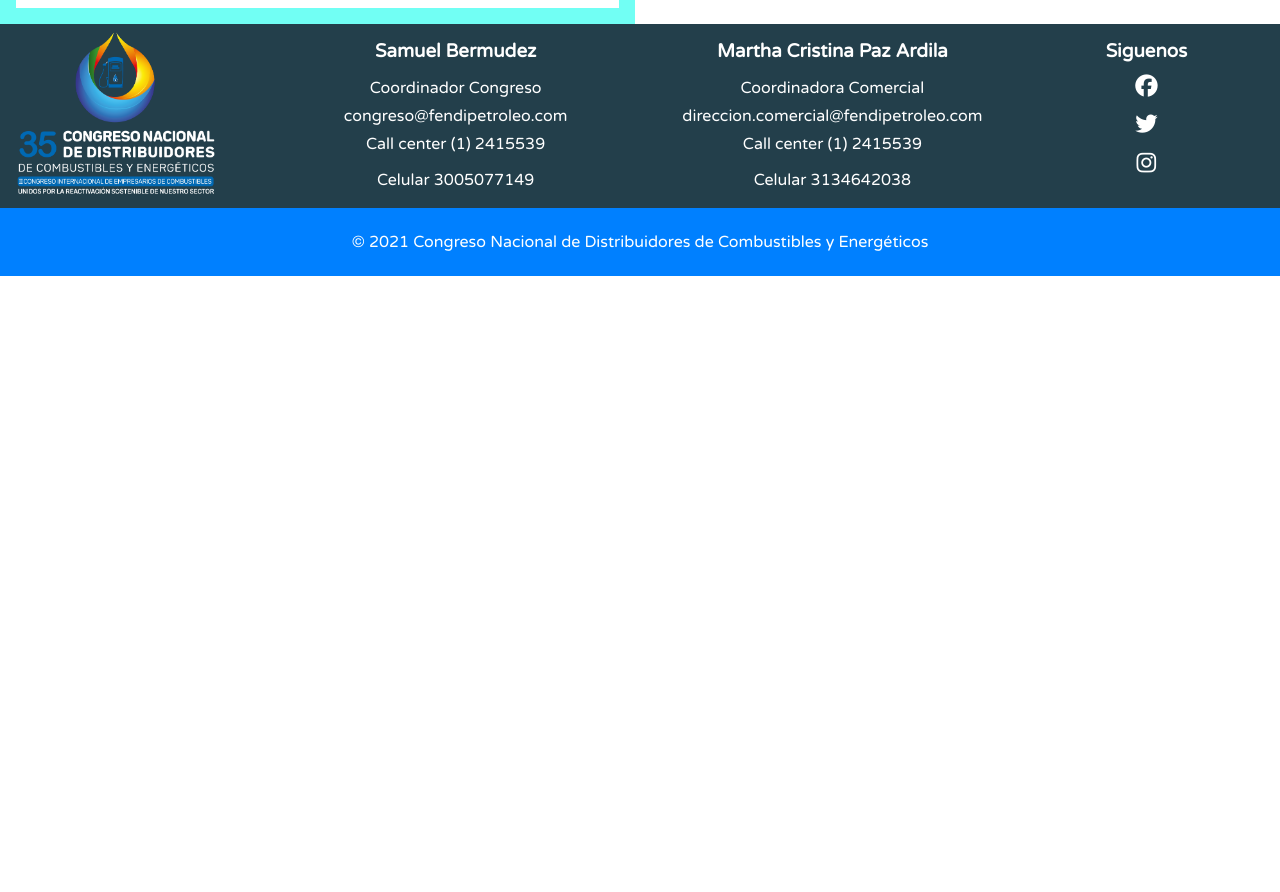
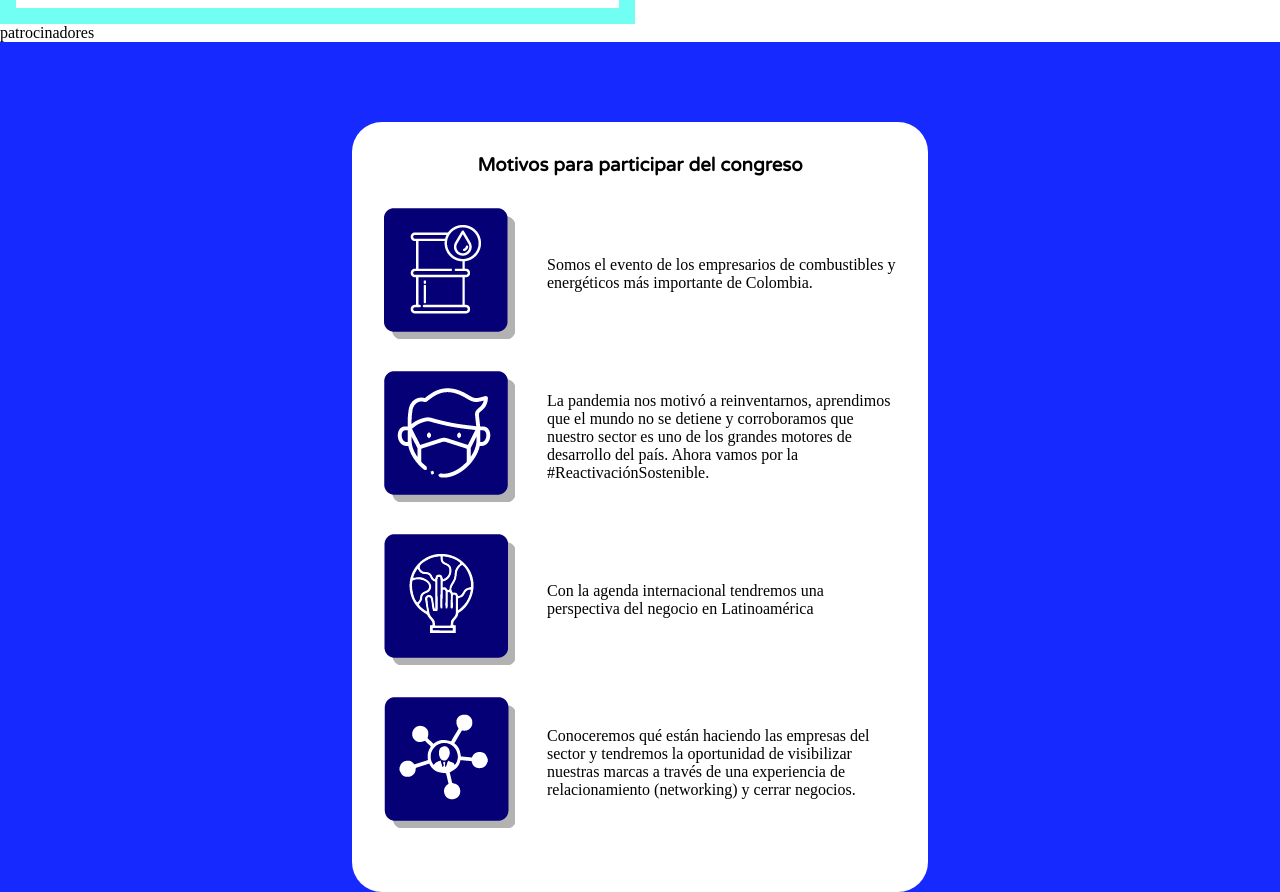
Before and after one commit to drbv27/Congreso35, a plain HTML site: page index.html in a window 1280 px wide. Shown: the part 1780-2672 px from the top of the page. Before the commit the page ends 2056 px from the top, so only its background shows below. Drawn offline with Linux system fonts and the light colour scheme.

Commit message:
Se crea la carpeta js, se crea la sesion de motivos con su respectivo scss

```diff
--- a/index.html
+++ b/index.html
@@ -72,6 +72,36 @@
         </div>
       </article>
     </section>
+    <section class="patrocinadores">patrocinadores</section>
+    <section class="motivos">
+      <div class="contenidomot">
+        <div>
+          <h3>Motivos para participar del congreso </h3>
+        </div>
+        <div class="infomotivos">
+          <img src="./src/img/motivos/Icon_01.png" alt="">
+          <p>Somos el evento de los empresarios de combustibles y energéticos más
+            importante de Colombia.</p>
+        </div>
+        <div class="infomotivos">
+          <img src="./src/img/motivos/Icon_02.png" alt="">
+          <p>La pandemia nos motivó a reinventarnos, aprendimos que el mundo no se
+            detiene y corroboramos que nuestro sector es uno de los grandes motores
+            de desarrollo del país. Ahora vamos por la #ReactivaciónSostenible.</p>
+        </div>
+        <div class="infomotivos">
+          <img src="./src/img/motivos/Icon_03.png" alt="">
+          <p>Con la agenda internacional tendremos una perspectiva del negocio en
+            Latinoamérica</p>
+        </div>
+        <div class="infomotivos">
+          <img src="./src/img/motivos/Icon_04.png" alt="">
+          <p>Conoceremos qué están haciendo las empresas del sector y tendremos la
+            oportunidad de visibilizar nuestras marcas a través de una experiencia
+            de relacionamiento (networking) y cerrar negocios.</p>
+        </div>
+      </div>
+    </section>
   </main>
   <footer>
     <div class="footer">
--- /dev/null
+++ b/src/scss/_mainmotivo.scss
@@ -0,0 +1,43 @@
+@import "variables";
+    .motivos{
+        display: flex;
+        background-color: $color3;
+        justify-content: center;
+        padding-top: 5rem;
+        padding-bottom: 5rem;
+
+        .contenidomot{
+        padding: 2rem;
+        display: flex;
+        flex-direction: column;
+        border-radius: 30px;
+        align-items: center;
+        background-color: $color0;
+        width: 40vw;
+
+        h3{
+            font-family: $fuente1;
+            padding-bottom: 2rem;
+
+
+
+
+        }
+
+    }
+
+
+        .infomotivos{
+            display: flex;
+            align-content: center;
+            align-items: center;
+            padding-bottom: 2rem;
+
+           p{
+            padding-left: 2rem;
+
+           }
+
+        }
+
+}
--- a/src/scss/style.scss
+++ b/src/scss/style.scss
@@ -3,3 +3,4 @@
 @import "header";
 @import "mainorga";
 @import "footer";
+@import "mainmotivo";
```
Also changed, not shown: src/css/style.css, src/img/motivos/Icon_01.png (added), src/img/motivos/Icon_02.png (added), src/img/motivos/Icon_03.png (added), src/img/motivos/Icon_04.png (added), src/img/motivos/background.png (added), 1 other file.
